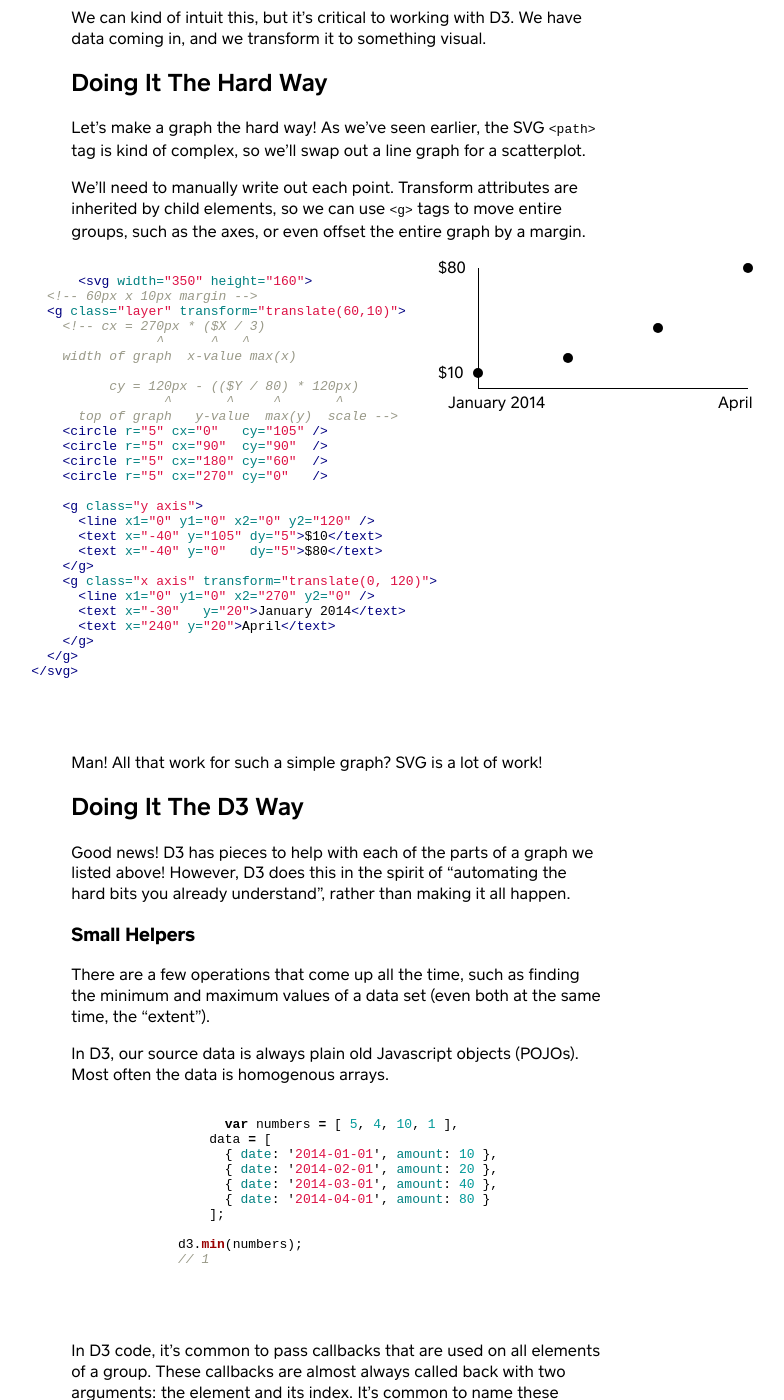
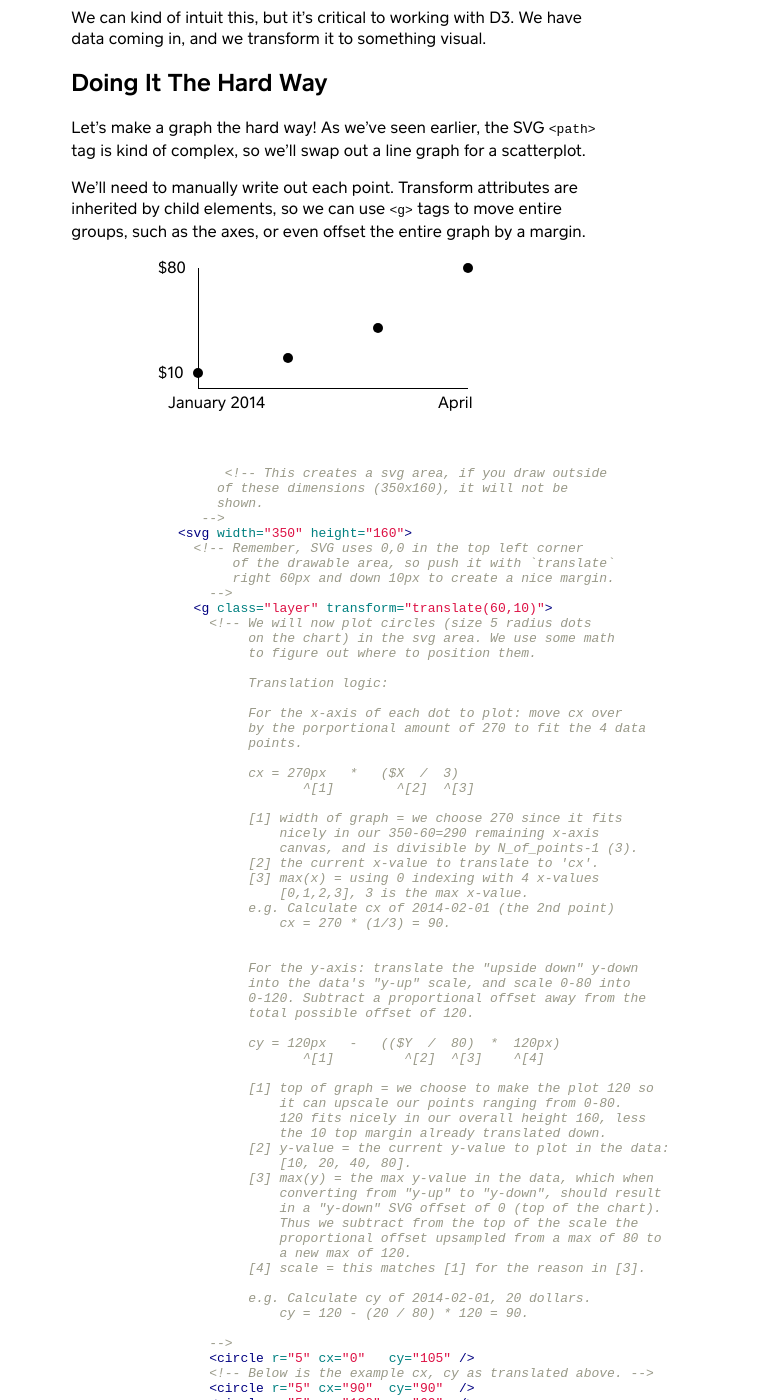
Before and after one commit to square/intro-to-d3, a Jekyll site: the page built from z02-parts-of-a-graph.md, in a window 1280 px wide and 1400 px high, scrolled down 1310 px. Shown: the whole window, without its empty margins (302-1086 px from the left). Built offline with Jekyll 4.4.1, drawn with Linux system fonts in a browser that asks for light colours; some of the changed text lies outside the part shown.

Commit message:
add some docs to explain translation

```diff
--- a/z02-parts-of-a-graph.md
+++ b/z02-parts-of-a-graph.md
@@ -96,14 +96,14 @@ We'll need to manually write out each point. Transform attributes are inherited
 by child elements, so we can use `<g>` tags to move entire groups, such as the
 axes, or even offset the entire graph by a margin.
 
-<div class="example-row-2">
+<div class="example-row-1">
+  <div class="example">
+    {% include examples/scatterplot.svg %}
+  </div>
   <div class="example">
     {% highlight html %}
       {% include examples/scatterplot.svg %}
     {% endhighlight %}
-  </div>
-  <div class="example">
-    {% include examples/scatterplot.svg %}
   </div>
 </div>
 
```
Also changed, not shown: _includes/examples/scatterplot.svg.
